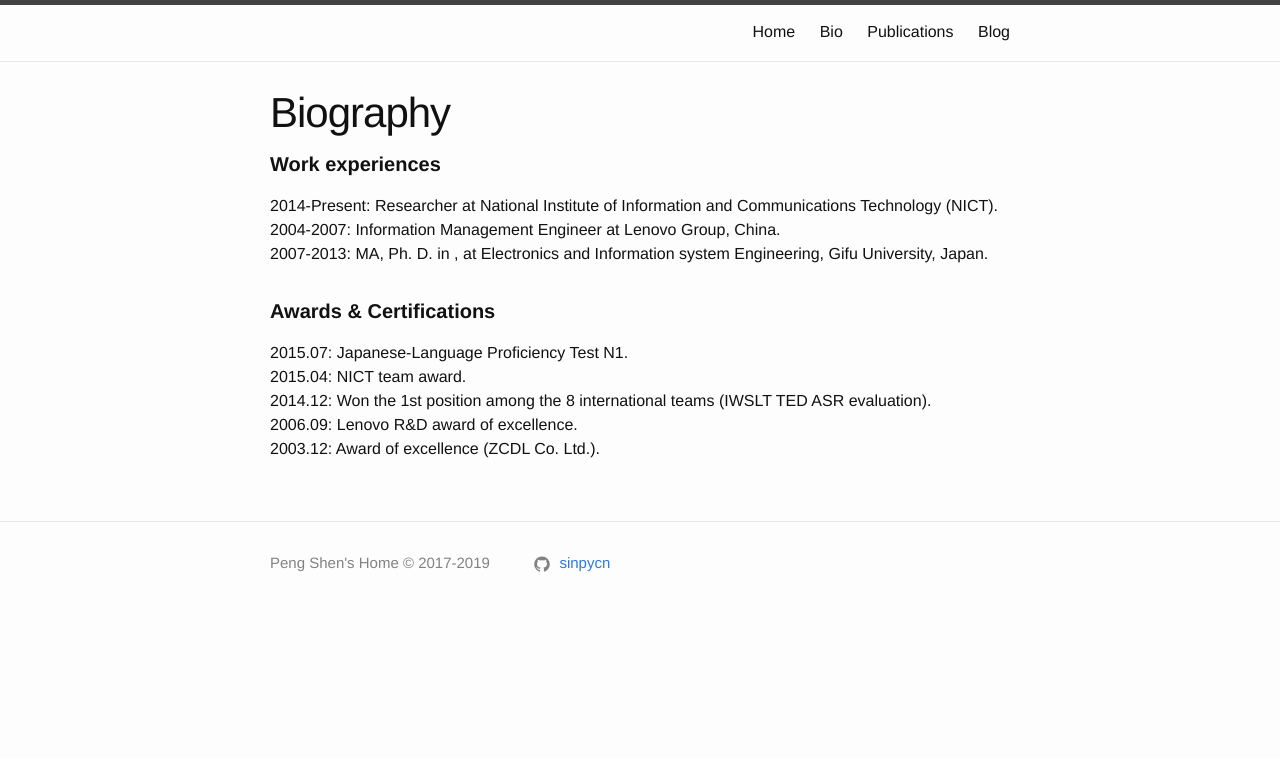
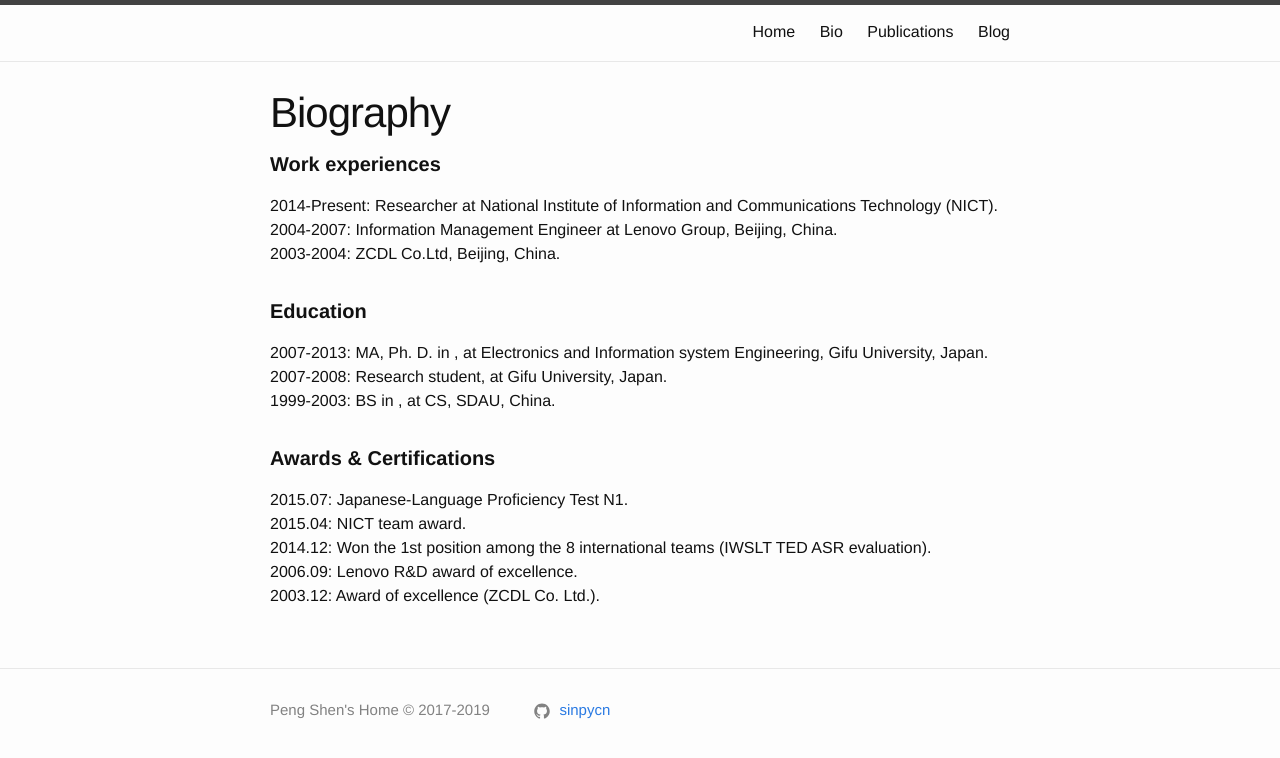
Before and after one commit to sinpycn/sinpycn.github.io, a Jekyll site: the page built from bio.md, in a window 1280 px wide. Shown: the top 758 px of the page. Built offline with Jekyll 4.4.1, drawn with Linux system fonts in a browser that asks for light colours.

Commit message:
Update bio.md

```diff
--- a/bio.md
+++ b/bio.md
@@ -10,10 +10,20 @@ permalink: /bio/
   <ul class="post-list">
     <li>
    2014-Present: Researcher at National Institute of Information and Communications Technology (NICT). <br>
-   2004-2007: Information Management Engineer at Lenovo Group, China. <br>
-   2007-2013: MA, Ph. D. in , at Electronics and Information system Engineering, Gifu University, Japan. <br>
+   2004-2007: Information Management Engineer at Lenovo Group, Beijing, China. <br>
+   2003-2004: ZCDL Co.Ltd, Beijing, China. <br>
     </li>
   </ul>
+
+  <h1 class="page-heading"><b>Education</b></h1>
+  <ul class="post-list">
+    <li>
+   2007-2013: MA, Ph. D. in , at Electronics and Information system Engineering, Gifu University, Japan. <br>
+   2007-2008: Research student, at Gifu University, Japan. <br>
+   1999-2003: BS in , at CS, SDAU, China. <br>
+    </li>
+  </ul>
+
 
 
   <h1 class="page-heading"><b>Awards & Certifications</b></h1>
```
